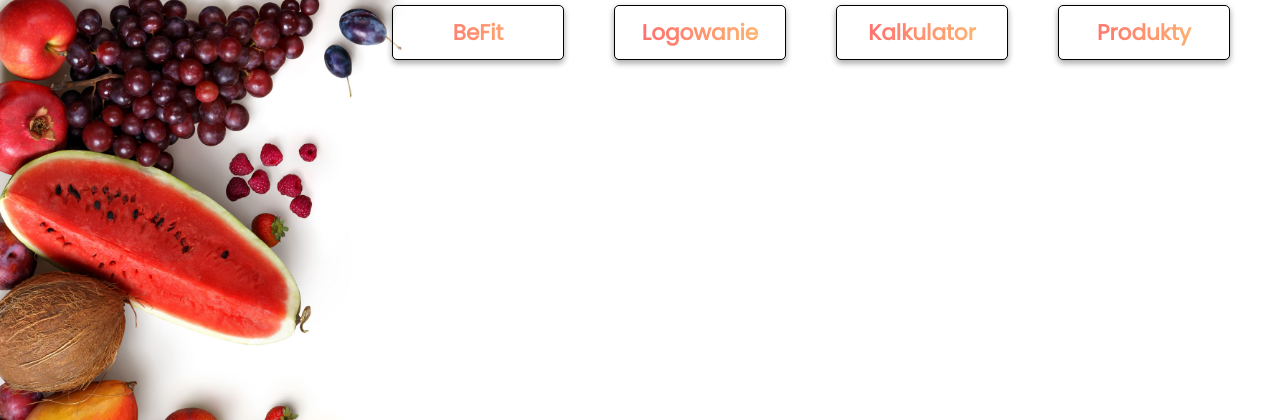
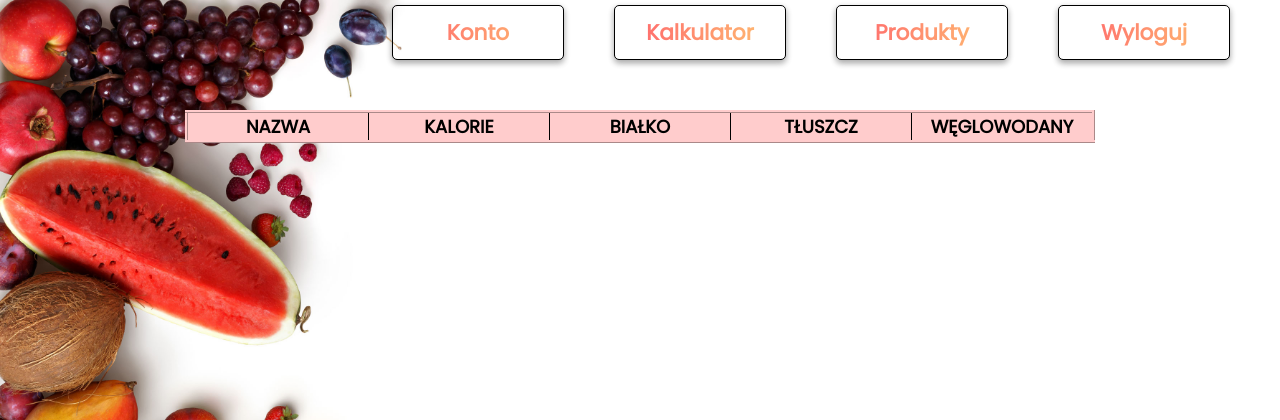
Before and after one commit to krzysztof-github/inzynieria, a PHP site: page /produkty.php in a window 1280 px wide. Shown: the top 420 px of the page. Run offline with PHP 8.4, Linux system fonts and the light colour scheme; the visitor is signed in with stand-in values (Sample User, id 1); data that the repository does not hold is empty.

Commit message:
Poprawki

```diff
--- a/produkty.php
+++ b/produkty.php
@@ -1,3 +1,6 @@
+<?php
+	session_start();
+?>
 <!doctype html>
 <html>
 
@@ -13,16 +16,26 @@
 		<header class="NAGLOWEK">
 			<nav id="MENU">
 				<ul>
-					<li><a href="wyszukiwarka.php">Produkty</a></li>
+        <li><a href="logout.php">Wyloguj</a></li>
+				<li><a href="wysz_uzyt.php">Produkty</a></li>
 					<li><a href="kalkulator.php">Kalkulator</a></li>
-					<li><a href="logowanie.php">Logowanie</a></li>
-					<li><a href="przyklad.php">BeFit</a></li>
+					<li><a href="paneluzytkownika.php">Konto</a></li>
 				</ul>
 			</nav>
 		</header>
 		<article>
-		<?php
 
+    <table class="table">
+        <tr>
+          <td class="kolumna">NAZWA</td>
+          <td  class="kolumna">KALORIE</td>
+          <td  class="kolumna">BIAŁKO</td>
+          <td class="kolumna">TŁUSZCZ</td>
+          <td  class="kolumna">WĘGLOWODANY</td>
+         </tr>
+
+    <?php
+		if($_SESSION["login"]) {
 
             $connect = mysqli_connect('localhost','root','');
             mysqli_select_db($connect, 'produkty');
@@ -50,17 +63,35 @@
             $sql='SELECT * FROM data LIMIT ' . $this_page_first_result . ',' .  $results_per_page;
             $result = mysqli_query($connect, $sql);
 
-            while($row = mysqli_fetch_array($result)) {
-                echo $row['Nazwa']. ' ' . $row['kalorie']. ' ' . $row['bialko']. ' ' . $row['tluszcz']. ' ' . $row['weglowodany']. '<br>';
+            while($row = mysqli_fetch_array($result)) {?>
+              <tr>
+              <td class="kolumna"><?php echo $row['Nazwa'];?></td>
+
+              <td><?php echo $row['kalorie'];?></td>
+                  <td><?php echo $row['bialko'];?></td>
+                  <td><?php echo $row['tluszcz'];?></td>
+                  <td><?php echo $row['weglowodany'];?></td>
+              </tr>
+
+              <?php
               }
 
               for ($page=1;$page<=$number_of_pages;$page++) {
-                echo '<a href="produkty.php?page=' . $page . '">' . $page . '</a> ';
+                echo '<a href="produkty.php?page=' . $page . '"> &nbsp' . $page . '</a> ';
               }
 
             ?>
+
+              </table>
 		</article>
+
 		<footer id="STOPKA"></footer>
+    <?php
+		}else
+		{
+			header('Location: logowanie.php');
+		};
+?>
 	</div>
 
 </body>
--- a/style.css
+++ b/style.css
@@ -23,6 +23,7 @@ articlee{
 .text1
 {
 	font-size: 20px;
+	font-weight: normal;
 }
 
 h4
@@ -291,7 +292,7 @@ box-shadow: 0 19px 38px rgba(0, 0, 0, 0.30), 0 15px 12px rgba(0, 0, 0, 0.22);
 
   .card-container{
 	width: 500px;
-	height: 630px;
+	height: 700px;
 	background: #FFF;
 	border-radius: 6px;
 	position: absolute;
@@ -326,17 +327,20 @@ box-shadow: 0 19px 38px rgba(0, 0, 0, 0.30), 0 15px 12px rgba(0, 0, 0, 0.22);
 	padding-top: 40px;
 	text-align: center;
 }
-.card-container .lower-container h10, h11{
+
+.card-container .lower-container  h3 {
+	color: #000000;
+	font-weight: bold;
 	box-sizing: border-box;
-	line-height: .6;
-	font-weight: lighter;
-}
-.card-container .lower-container h11{
-	color: #000000;
-	opacity: .6;
-	font-weight: bold;
+	font-size: 30px;
 }
 
+.card-container .lower-container  h5 {
+	color: #000000;
+	font-weight: bold;
+	box-sizing: border-box;
+	font-size: 20px;
+}
 .liar
 {
 	padding-top: 50px;
@@ -344,3 +348,28 @@ box-shadow: 0 19px 38px rgba(0, 0, 0, 0.30), 0 15px 12px rgba(0, 0, 0, 0.22);
 	width: 100%;
 	list-style: none;
 }
+
+						/*format podstrony produkty*/
+
+.table
+{
+
+	border: 1px solid black;
+	border-collapse: collapse;
+	text-align: center;
+	margin:  auto;
+	border: 1mm ridge #FFCCCC;
+}
+
+.table td
+{
+	border: 1px solid black;
+	width: 10em;
+
+}
+
+.kolumna
+{
+	background-color:#FFCCCC;
+	font-weight: bold;
+}
```
Also changed, not shown: formularz_zmiany_hasla.php (added, +96 -0 lines), kalkulator.php (+20 -10 lines), paneluzytkownika.php (+19 -11 lines), wysz_uzyt.php (added, +87 -0 lines).
